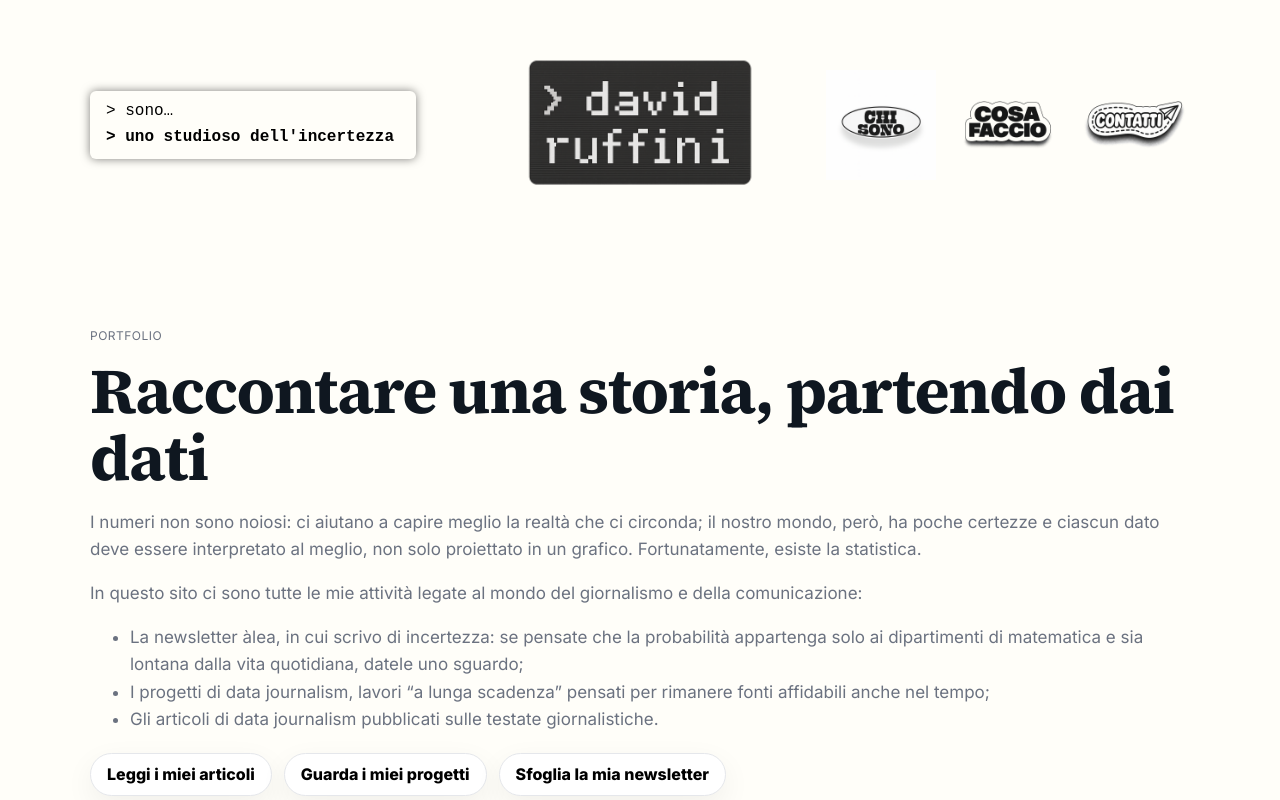
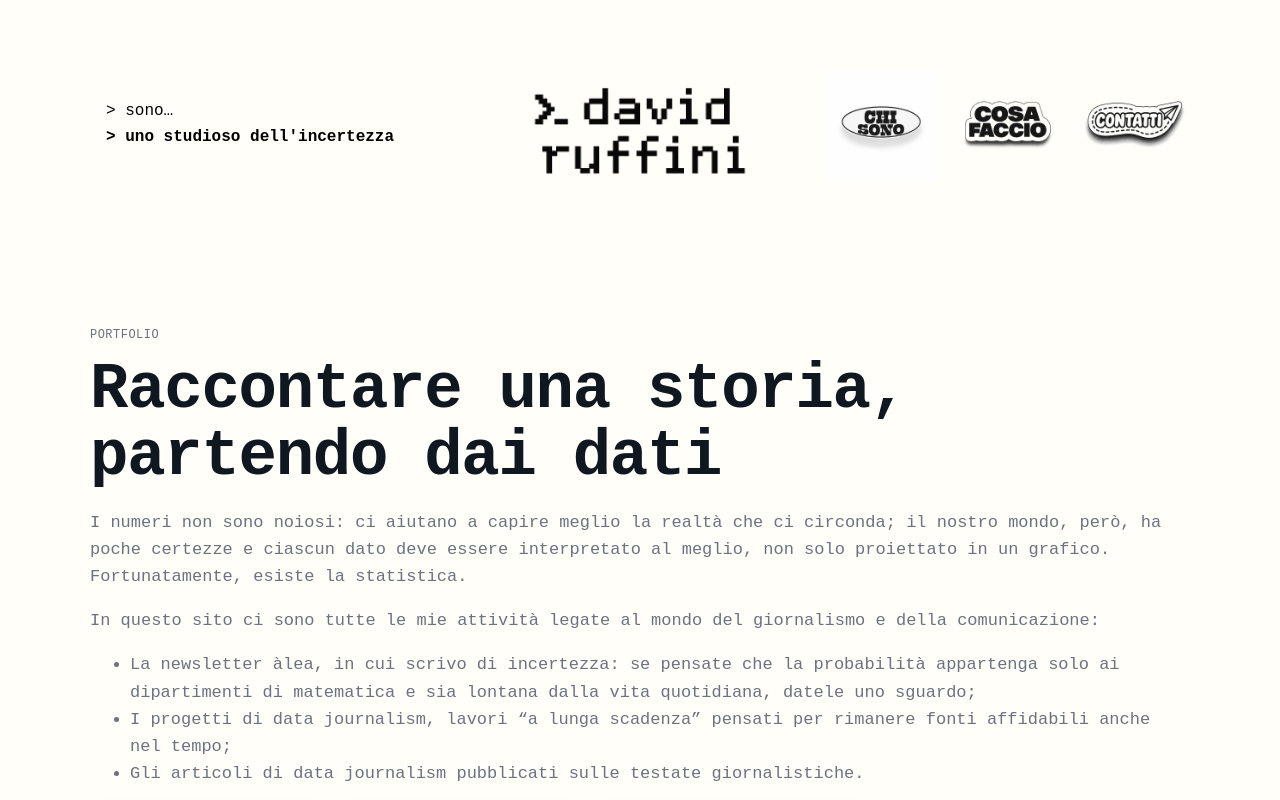
Before and after one commit to davidoffdado/new-site, a Svelte app: page / in a window 1280 px wide. Shown: the top 800 px of the page. Built offline with nearby package versions, Linux system fonts and the light colour scheme.

Commit message:
mod style

```diff
--- a/src/app.css
+++ b/src/app.css
@@ -22,9 +22,15 @@ kbd{background:#111;color:#fff;border-radius:6px;padding:.1rem .35rem;font-size:
 }
 
 /* Tipografia display */
+/*
 .h0{font-family:var(--serif);font-size:clamp(36px,5vw,66px);line-height:1.05;letter-spacing:-.02em}
 .h1{font-family:var(--serif);font-weight:700;font-size:clamp(28px,4vw,44px);line-height:1.1}
 .h2{font-family:var(--serif);font-weight:700;font-size:clamp(22px,3vw,30px)}
+.subtle{color:var(--muted)}
+*/
+.h0{font-size:clamp(36px,5vw,66px);line-height:1.05;letter-spacing:-.02em}
+.h1{font-weight:700;font-size:clamp(28px,4vw,44px);line-height:1.1}
+.h2{font-weight:700;font-size:clamp(22px,3vw,30px)}
 .subtle{color:var(--muted)}
 
 /* Scrollytelling layout */
--- a/src/lib/components/Hero.svelte
+++ b/src/lib/components/Hero.svelte
@@ -25,7 +25,7 @@
 
 <header class="container" id="top" style="padding: 4rem 0 2rem;">
   <p class="badge">Portfolio</p>
-  <h1 class="h0" style="margin: 0.2rem 0 1rem;">Raccontare una storia, partendo dai dati</h1>
+  <h1 class="h0 typing-cursor" style="margin: 0.2rem 0 1rem;">Raccontare una storia, partendo dai dati</h1>
   <p class="subtle" style="max-width: 100%;">
     I numeri non sono noiosi: ci aiutano a capire meglio la realtà che ci circonda; il nostro mondo, però, ha poche certezze e ciascun dato deve essere interpretato al meglio, non solo proiettato in un grafico. Fortunatamente, esiste la statistica.
   </p>
--- a/src/lib/components/Nav.svelte
+++ b/src/lib/components/Nav.svelte
@@ -63,7 +63,7 @@
   padding: 0.5rem 1rem;       /* spazio interno */
   border-radius: 6px;         /* angoli arrotondati */
   font-family: 'Fira Code', monospace; /* font tipo IDE */
-  box-shadow: 0 0 10px rgba(0,0,0,0.5);
+  /* box-shadow: 0 0 10px rgba(0,0,0,0.5);	*/
 
 }
 
--- a/src/lib/styles/typography.css
+++ b/src/lib/styles/typography.css
@@ -1,3 +1,8 @@
+html, body {
+  font-family: 'Fira Code', monospace;
+}
+
+
 .dropcap:first-letter {
   float: left;
   font-family: var(--serif);
@@ -43,3 +48,13 @@
   color: var(--accent); /* Arancione al passaggio */
   transform: scale(1.2);
 }
+
+.typing-cursor::after {
+  content: '|';
+  margin-left: -4px;
+  animation: blink 1s step-start infinite;
+}
+
+@keyframes blink {
+  50% { opacity: 0; }
+}
```
Also changed, not shown: public/davidruffini-black.png (added), public/davidruffini.png.
